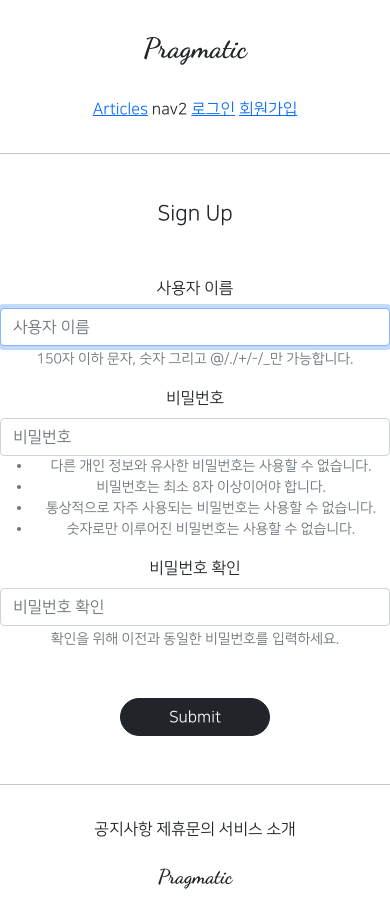
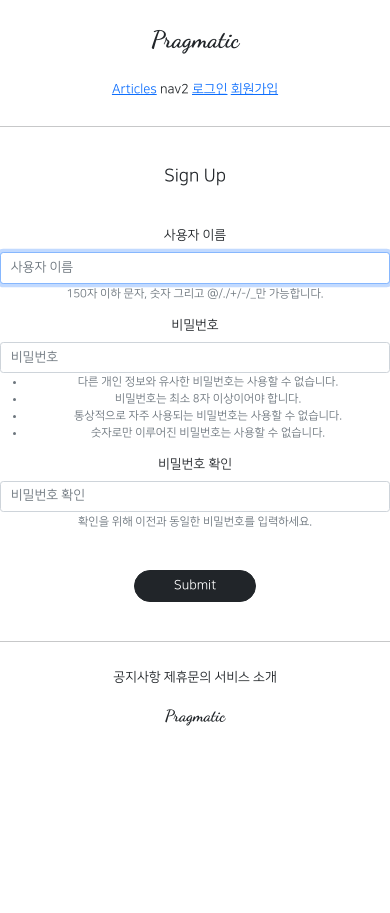
Before and after one commit to jin2313/gis_web_02, a Django app: page /accounts/create/ in a window 390 px wide. After the commit the page ends 726 px from the top, so only its background shows below. Run offline with Django 3.2, Linux system fonts and the light colour scheme; parts of the project's set-up code (start-up, migrations or seed data) failed here and were passed over; some libraries are stand-ins or nearby versions.

Commit message:
08/12 web 02 commit3

```diff
--- a/static/base.css
+++ b/static/base.css
@@ -61,3 +61,10 @@
     padding: 1rem;
     font-size: 1.1rem;
 }
+
+@media screen and (max-width: 500px) {
+    html {
+        /* 기본 폰트 사이즈 = 16px */
+        font-size: 13px;
+    }
+}
```
